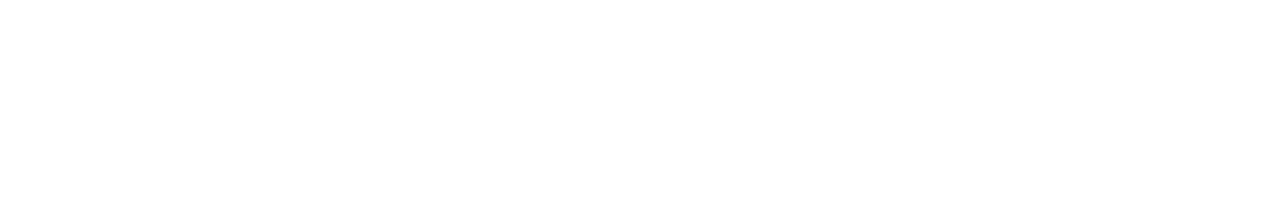
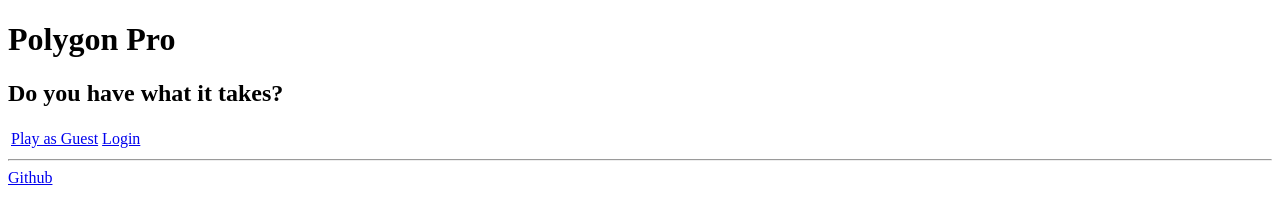
Before and after one commit to KennionBYUCS/startup, a plain HTML site: page index.html in a window 1280 px wide. Drawn offline with Linux system fonts and the light colour scheme.

Commit message:
Set up homepage

```diff
--- a/index.html
+++ b/index.html
@@ -6,4 +6,22 @@
     <title>Polygon Pro</title>
     <link rel="icon" href="favicon.ico" />
   </head>
+  <body>
+    <main>
+      <h1>Polygon Pro</h1>
+      <h2>Do you have what it takes?</h2>
+
+      <table>
+        <tr>
+          <td><a href="select.html">Play as Guest</a></td>
+          <td><a href="login.html">Login</a></td>
+        </tr>
+      </table>
+    </main>
+  </body>
+
+  <footer>
+    <hr />
+    <a href="https://github.com/KennionBYUCS/startup" target="_blank">Github</a>
+  </footer>
 </html>
```
